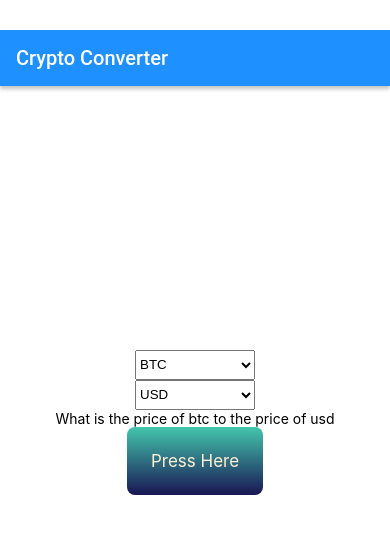
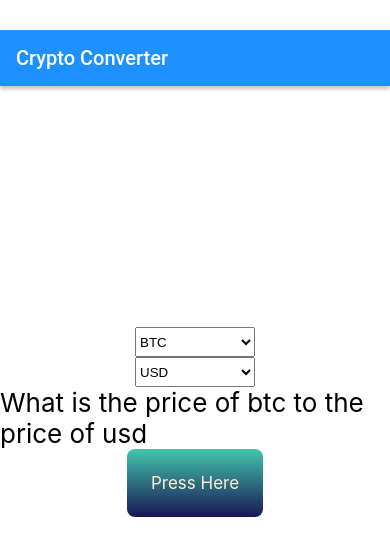
Before and after one commit to blabtonic/converter-app, a React Native app: screen / in a window 390 px wide. Shown: the top 556 px of the page. Built offline with nearby package versions, Linux system fonts and the light colour scheme.

Commit message:
text size bigger

```diff
--- a/App.js
+++ b/App.js
@@ -55,7 +55,7 @@ export default function App() {
         <Picker.Item label="GBP" value="gbp" />
       </Picker>
 
-      <Text>
+      <Text style={styles.text}>
         What is the price of {selectedCrypto} to the price of {selectedFiat}
       </Text>
       <TouchableOpacity onPress={showData}>
@@ -96,4 +96,8 @@ const styles = StyleSheet.create({
     right: 0,
     top: 30,
   },
+  text: {
+    fontSize: 26,
+    color: '#000'
+  }
 });
```
